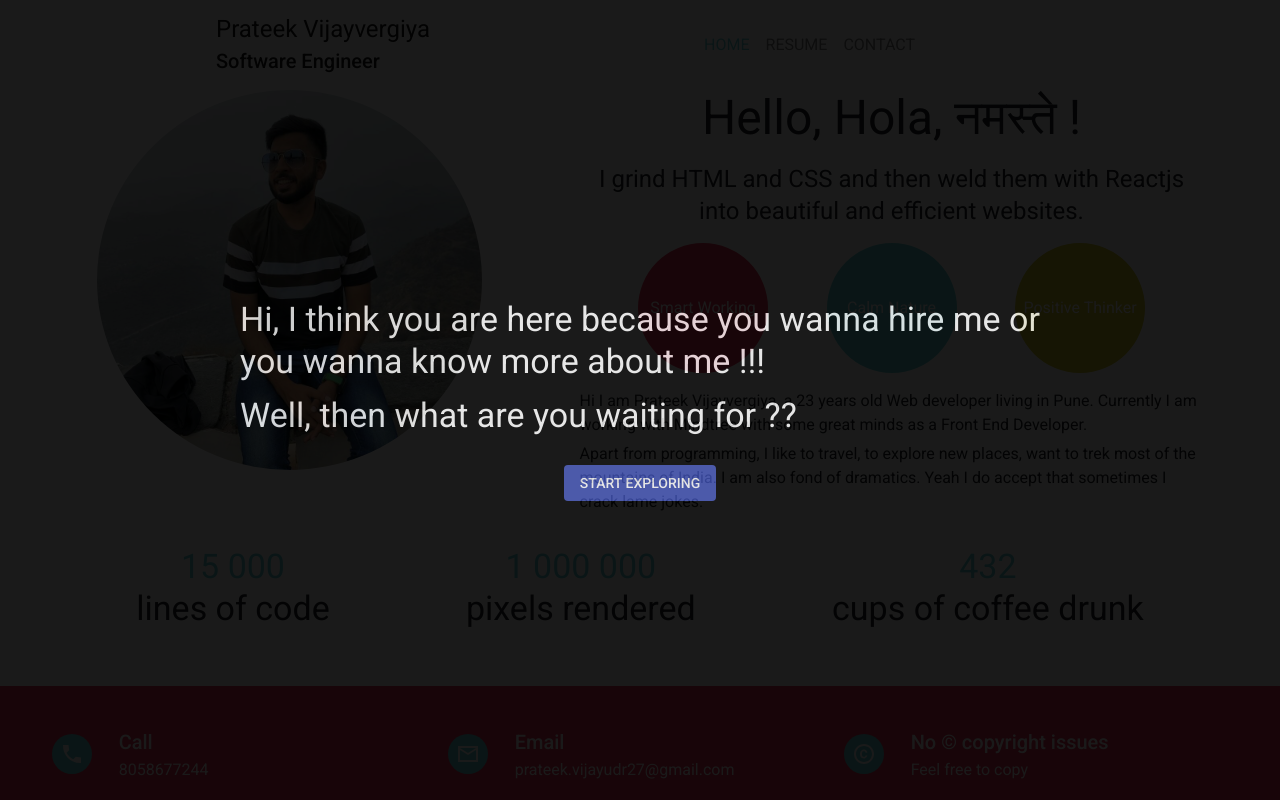
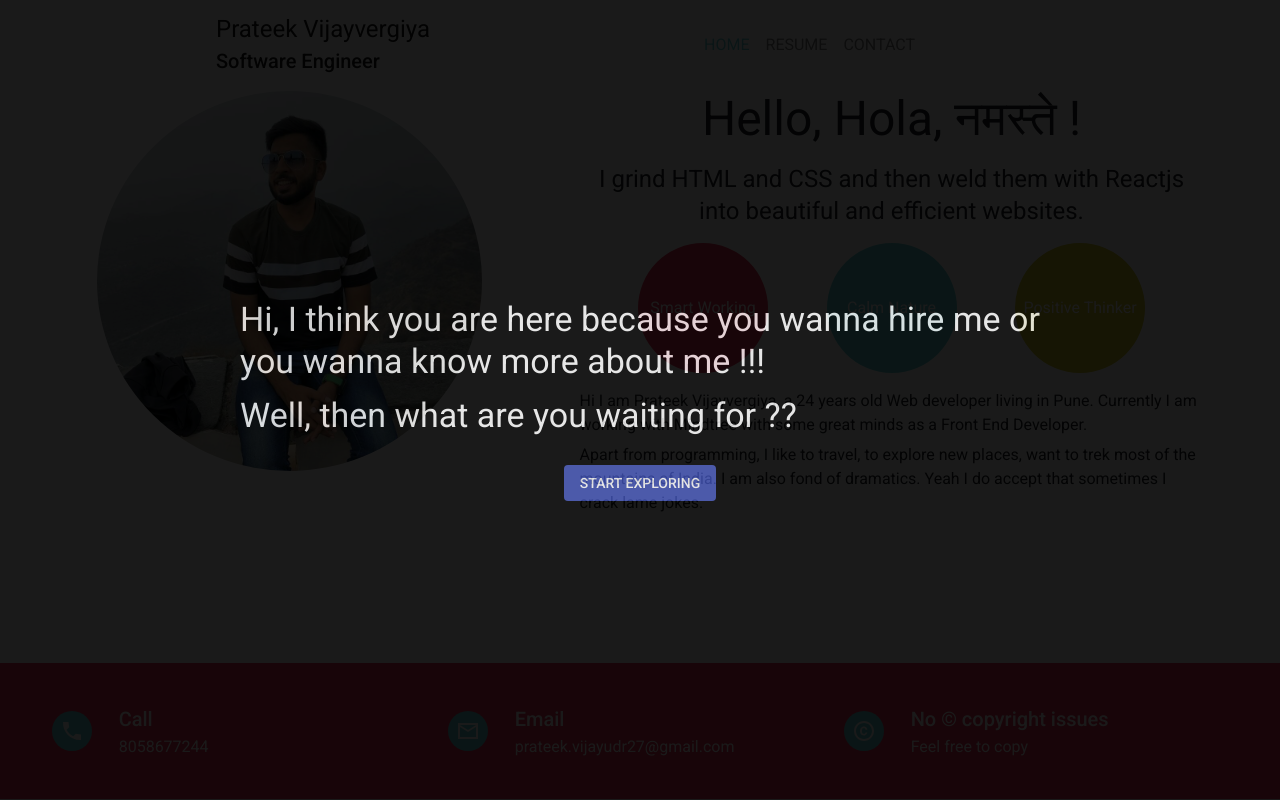
Before and after one commit to prateekvijayvergiya/prateekvijayvergiya.github.io, a Next.js app: page / in a window 1280 px wide. Built offline with nearby package versions, Linux system fonts and the light colour scheme; no server answers.

Commit message:
Hide the bottom home section

```diff
--- a/components/home/index.js
+++ b/components/home/index.js
@@ -39,7 +39,7 @@ const HomePage = () => {
           </Grid>
           <Grid item>
             <Typography gutterBottom>
-              Hi I am Prateek Vijayvergiya, a 23 years old Web developer living in Pune. Currently I am working with Mindtree with some great minds as a Front End Developer.
+              Hi I am Prateek Vijayvergiya, a 24 years old Web developer living in Pune. Currently I am working with Mindtree with some great minds as a Front End Developer.
           </Typography>
             <Typography>
               Apart from programming, I like to travel, to explore new places, want to trek most of the mountains of India. I am also fond of dramatics. Yeah I do accept that sometimes I crack lame jokes.
@@ -48,11 +48,12 @@ const HomePage = () => {
         </Grid>
       </Grid>
       <Spacer spacing={4} />
-      <Grid container justify="space-evenly" direction={!largeScreen ? 'column' : 'row'}>
+      {/* Hiding the section for few days */}
+      {/* <Grid container justify="space-evenly" direction={!largeScreen ? 'column' : 'row'}>
         <BottomItems value={'15 000'} text={'lines of code'} />
         <BottomItems value={'1 000 000'} text={'pixels rendered'} />
         <BottomItems value={'432'} text={'cups of coffee drunk'} />
-      </Grid>
+      </Grid> */}
     </Fragment>
   )
 }
```
